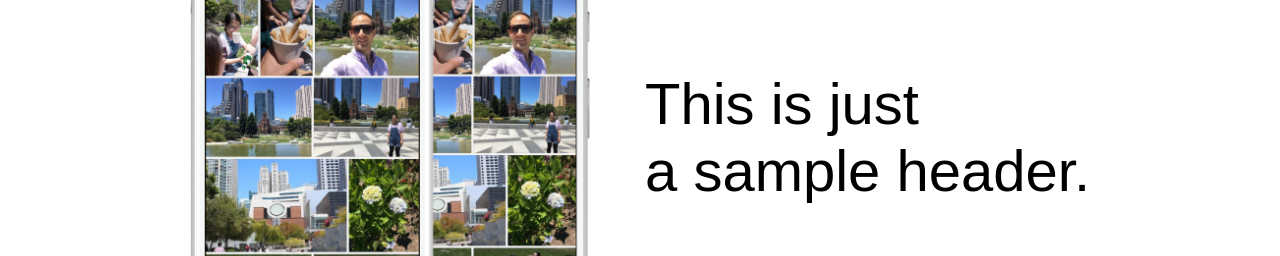
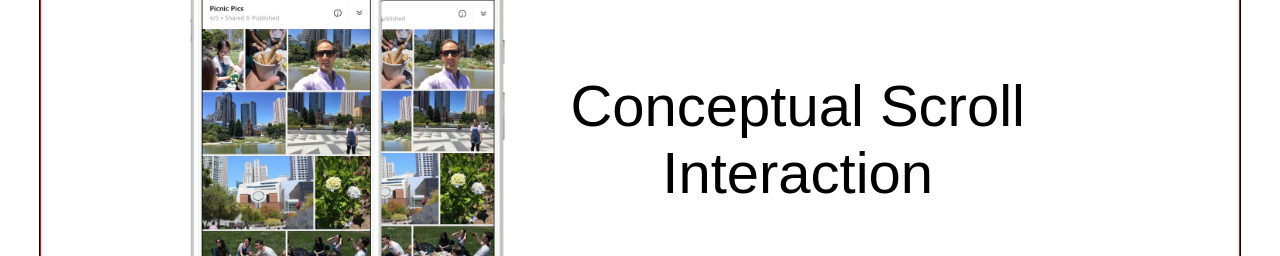
Before and after one commit to WebD00D/upthere_concept, a website: page index.html in a window 1280 px wide. Shown: the part 221-477 px from the top of the page. Drawn offline with Linux system fonts and the light colour scheme.

Commit message:
initial work of conceptrual scroll interaction

```diff
--- a/index.html
+++ b/index.html
@@ -9,15 +9,15 @@
 
     <div class="homepage" data-active-section="one">
       <!-- We're setting a max width on this for those crazy angled divs. -->
-      <div class="homepage__container">
+      <div class="homepage__container dev--black">
 
-        <div class="section section-one">
+        <div class="section section-one dev--red">
           <div class="homepage__content-wrapper fx fx-a-center fx-j-sb">
             <div>
                 <img src="/static/img/Phones.png">
             </div>
-            <div class="fs-58">
-              This is just <br /> a sample header.
+            <div class="fs-58 t-center fw-300" >
+              Conceptual Scroll Interaction
             </div>
           </div>
         </div>
@@ -42,7 +42,6 @@
                   <div><b>Feature One</b></div>
                   <div class="m-t-18 t-center">Lorem ipsum dolar <br /> set amit consectetur dolar et.</div>
                 </div>
-
               </div>
             </div>
           </div>
--- a/static/js/main.js
+++ b/static/js/main.js
@@ -18,22 +18,33 @@ document.addEventListener("DOMContentLoaded", function() {
     const currentSectionContent = document.getElementsByClassName("section-two__content")[0]
 
     const sectionScrollHeight = document.getElementsByClassName(`section-${currentSection}`)[0].scrollHeight;
-    let sectionScrolledPercentX = Math.round( (currentScrollPosition / sectionScrollHeight) * 140)
-    let sectionScrolledPercentY = Math.round( (currentScrollPosition / sectionScrollHeight) * 140)
+    let sectionScrolledPercent = Math.round( (currentScrollPosition / sectionScrollHeight) * 100)
+    //let sectionScrolledPercentY = Math.round( (currentScrollPosition / sectionScrollHeight) * 140)
 
 
     const shapeToAnimate = document.getElementsByClassName("section-two__shape")[0];
 
-    shapeToAnimate.style.transform = `translate3d(${80 - sectionScrolledPercentX}%, ${80- sectionScrolledPercentY}%, 0) rotate(65deg)`;
-    shapeToAnimate.style.top = -sectionScrolledPercentY / 150 + '%';
+    shapeToAnimate.style.transform = `translate3d(-${ sectionScrolledPercent }vw, 0, 0) rotate(65deg)`;
 
-    if ( ( 80- sectionScrolledPercentX) <= -30 ) {
+    //shapeToAnimate.style.transform = `translate3d(${80 - sectionScrolledPercentX}%, ${80- sectionScrolledPercentY}%, 0) rotate(65deg)`;
+    // shapeToAnimate.style.top = -sectionScrolledPercentY / 150 + '%';
+    //
+    // if ( ( 80- sectionScrolledPercentX) <= -30 ) {
+    //   currentSectionContent.classList.remove('section-two__content--hidden')
+    // } else {
+    //   currentSectionContent.classList.add('section-two__content--hidden')
+    // }
+
+    if ( sectionScrolledPercent >= 80 ) {
       currentSectionContent.classList.remove('section-two__content--hidden')
     } else {
       currentSectionContent.classList.add('section-two__content--hidden')
     }
 
 
+
+
+
   } // end handleScroll
 
 
--- a/static/scss/style.scss
+++ b/static/scss/style.scss
@@ -20,6 +20,8 @@ body {
 
 .w-100 { width: 100%; }
 
+.fw-300 { font-weight: 300; }
+
 
 // END FCSS...
 
@@ -36,9 +38,12 @@ body {
 .homepage {
 
   &__container {
+    position: relative;
     max-width: 1200px;
     margin-left: auto;
     margin-right: auto;
+
+    overflow: hidden;
   }
 
   &__content-wrapper {
@@ -72,8 +77,7 @@ body {
 
 
     &__shape {
-      position: fixed;
-      width: 1100px;
+      position: absolute;
       height: 3400px;
       width: 3400px;
 
@@ -81,7 +85,7 @@ body {
       justify-content: center;
       align-items: center;
 
-      transform: translate3d(0%, 90%, 0) rotate(65deg);
+      transform: translate3d(0vw, 0, 0) rotate(65deg);
       background-color: #252525;
     }
 
```
Also changed, not shown: static/css/style.css.
